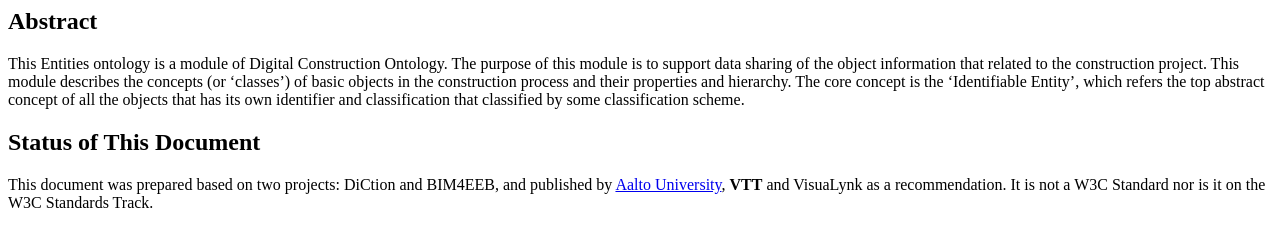
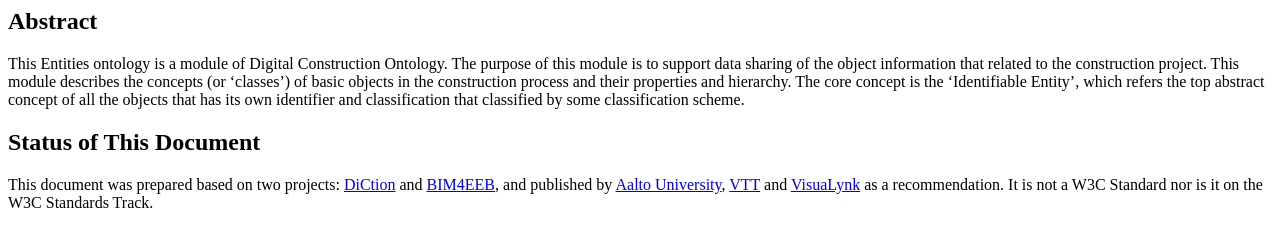
Before and after one commit to digitalconstruction/Entities, a plain HTML site: page sections/abstract-en.html in a window 1280 px wide. Drawn offline with Linux system fonts and the light colour scheme.

Commit message:
Update abstract-en.html

```diff
--- a/sections/abstract-en.html
+++ b/sections/abstract-en.html
@@ -2,5 +2,5 @@
 <h2>Abstract</h2><span class="markdown">
 This Entities ontology is a module of Digital Construction Ontology. The purpose of this module is to support data sharing of the object information that related to the construction project. This module describes the concepts (or ‘classes’) of basic objects in the construction process and their properties and hierarchy. The core concept  is the ‘Identifiable Entity’, which refers the top abstract concept of all the objects that has its own identifier and  classification that classified by some classification scheme.</span>
 <h2>Status of This Document</h2><span class="markdown">
-  This document was prepared based on two projects: DiCtion and BIM4EEB, and published by <a href="https://www.aalto.fi/en">Aalto University</a>, <b href="https://www.vttresearch.com">VTT</b> and <c href="https://visualynk.com/#/">VisuaLynk</c> as a recommendation. It is not a W3C Standard nor is it on the W3C Standards Track.</span>
+  This document was prepared based on two projects: <a href="https://www.aalto.fi/en/diction">DiCtion</a> and <a href="https://www.bim4eeb-project.eu">BIM4EEB</a>, and published by <a href="https://www.aalto.fi/en">Aalto University</a>, <a href="https://www.vttresearch.com">VTT</a> and <a href="https://visualynk.com/#/">VisuaLynk</a> as a recommendation. It is not a W3C Standard nor is it on the W3C Standards Track.</span>
 </html>
```
